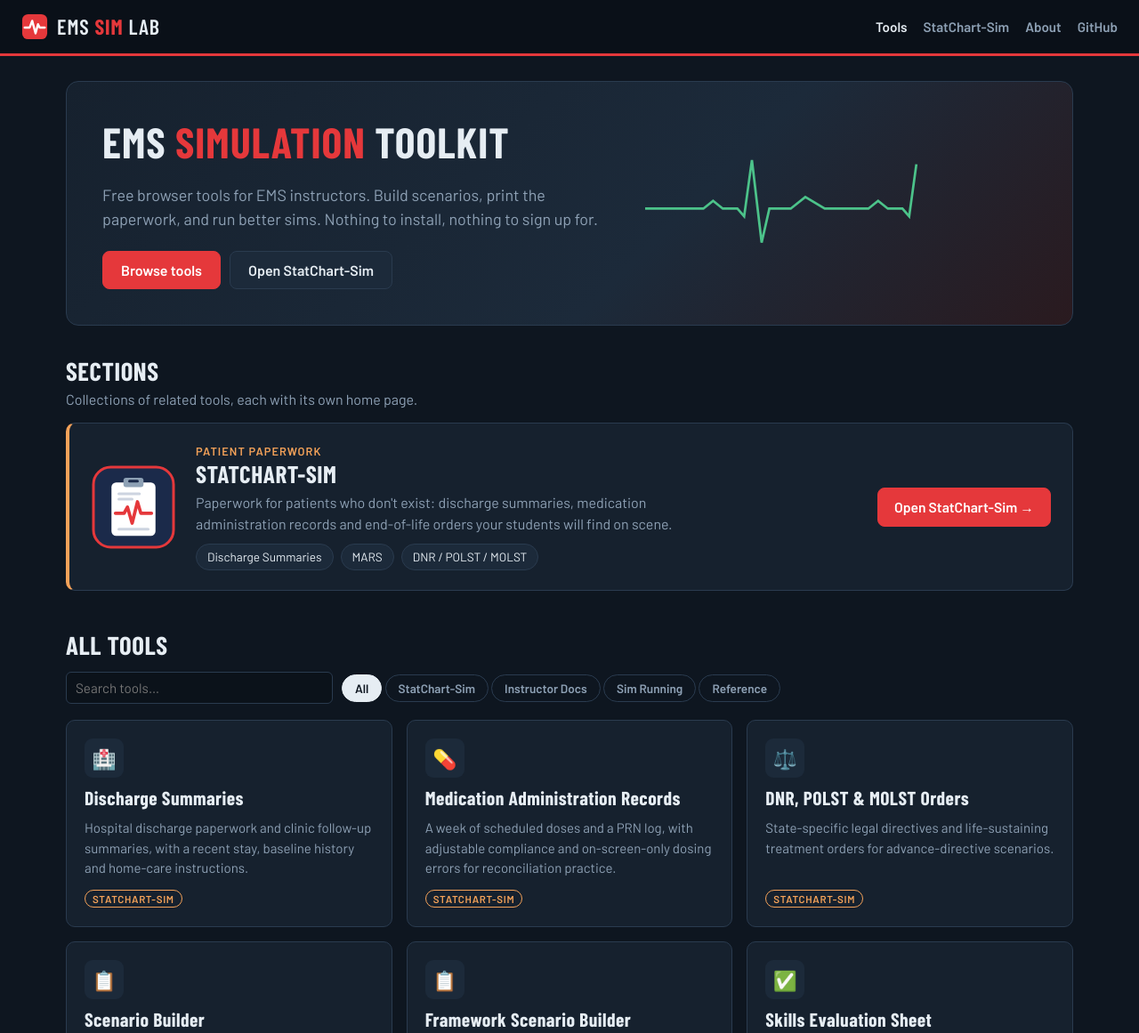
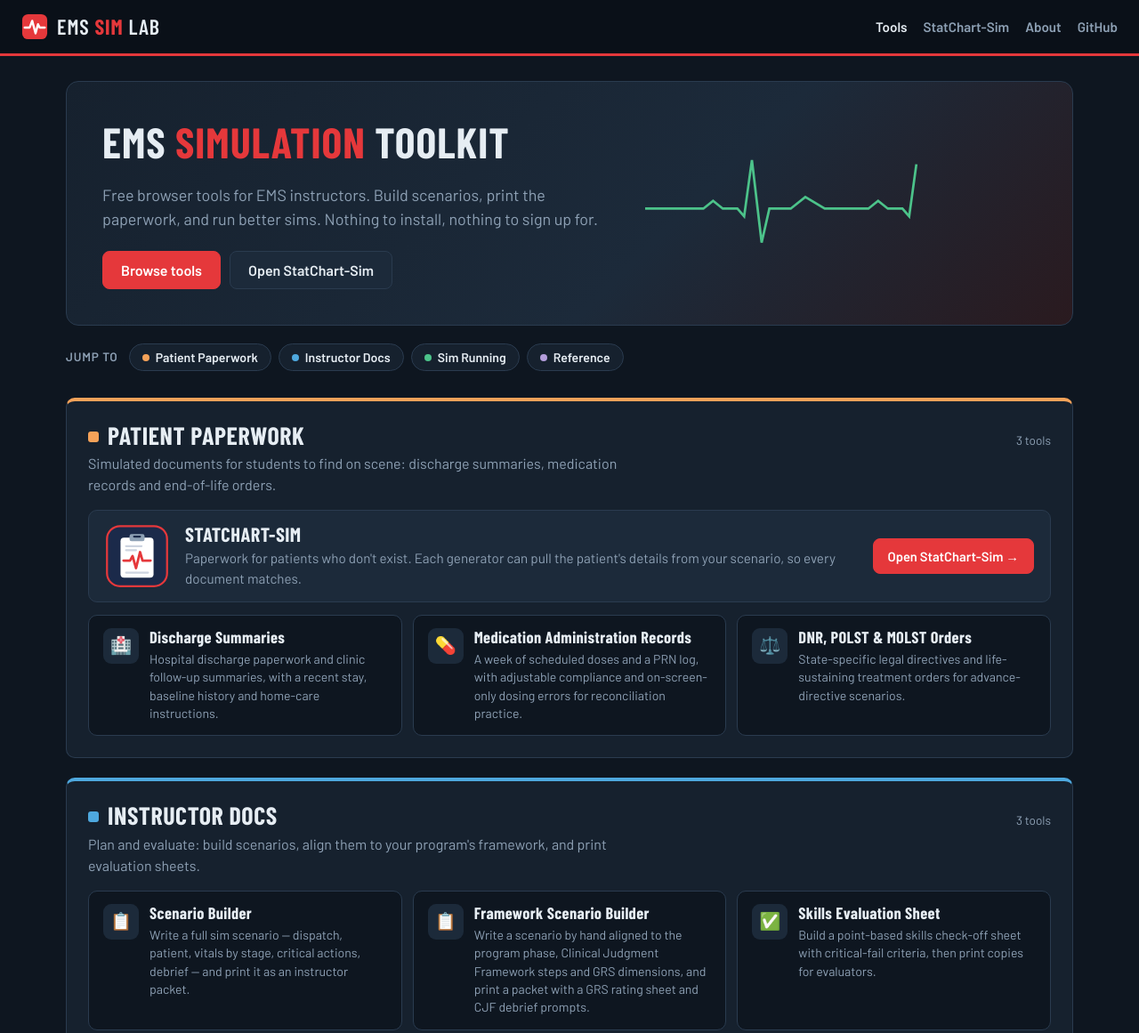
Before and after one commit to ems-simlab/EMS-SimLab, a plain HTML site: page index.html in a window 1280 px wide. Shown: the top 1161 px of the page at 89% size. Drawn offline with nearby package versions, Linux system fonts and the light colour scheme.

Commit message:
Add files via upload
added sections, updated tools.js, qol updates for scenario builder tools

```diff
--- a/assets/site.css
+++ b/assets/site.css
@@ -44,6 +44,10 @@ a { color: var(--blue); }
 .topbar nav { margin-left: auto; display: flex; gap: 18px; }
 .topbar nav a { color: var(--muted); text-decoration: none; font-weight: 600; font-size: .95rem; }
 .topbar nav a:hover, .topbar nav a.active { color: var(--text); }
+@media (max-width: 560px) {
+  .topbar { flex-wrap: wrap; gap: 6px 16px; padding: 10px 16px; }
+  .topbar nav { margin-left: 0; width: 100%; gap: 16px; }
+}
 
 .wrap { max-width: 1180px; margin: 0 auto; padding: 28px 24px 60px; }
 
--- a/index.html
+++ b/index.html
@@ -26,46 +26,37 @@
   @media (prefers-reduced-motion: reduce) { .ecg path { animation: none; stroke-dashoffset: 0; } }
   @media (max-width: 800px) { .hero { grid-template-columns: 1fr; padding: 28px; } .hero h1 { font-size: 2.2rem; } }
 
-  .sec-title { margin: 0 0 14px; }
-  .sec-title h2 { margin: 0 0 4px; font-size: 1.8rem; text-transform: uppercase; }
-  .sec-title p { margin: 0; color: var(--muted); }
+  /* Jump-to row under the hero */
+  .jump { display: flex; flex-wrap: wrap; gap: 8px; align-items: center; margin: -14px 0 30px; }
+  .jump span { color: var(--muted); font-size: .85rem; font-weight: 600; text-transform: uppercase; letter-spacing: .06em; margin-right: 4px; }
+  .jump a { font: 600 .88rem var(--font); color: var(--text); text-decoration: none; padding: 6px 14px; border-radius: 99px; border: 1px solid var(--line); background: var(--panel); }
+  .jump a:hover { border-color: var(--accent, var(--muted)); }
+  .jump a i { display: inline-block; width: 8px; height: 8px; border-radius: 50%; background: var(--accent); margin-right: 7px; vertical-align: 1px; }
 
-  /* Featured sections (sub-sites inside EMS Sim Lab) */
-  .sections { display: grid; gap: 16px; margin-bottom: 44px; }
-  .feature {
-    display: grid; grid-template-columns: 96px 1fr auto; gap: 22px; align-items: center;
-    background: var(--panel); border: 1px solid var(--line); border-left: 4px solid var(--amber);
-    border-radius: var(--radius); padding: 22px 24px;
-  }
-  .feature img { width: 96px; height: 96px; }
-  .feature h3 { margin: 0 0 4px; font-size: 1.7rem; text-transform: uppercase; }
-  .feature .kicker { color: var(--amber); font-weight: 600; font-size: .8rem; text-transform: uppercase; letter-spacing: .08em; }
-  .feature p { margin: 0 0 10px; color: var(--muted); max-width: 64ch; }
-  .feature .links { display: flex; flex-wrap: wrap; gap: 8px; }
-  .feature .links a { font-size: .85rem; color: var(--text); text-decoration: none; border: 1px solid var(--line); border-radius: 99px; padding: 4px 12px; background: var(--panel-2); }
-  .feature .links a:hover { border-color: var(--muted); }
-  .feature .open { padding: 11px 18px; font-size: .98rem; white-space: nowrap; }
-  @media (max-width: 800px) { .feature { grid-template-columns: 1fr; } .feature img { width: 64px; height: 64px; } }
+  /* Section panels (built from CATEGORIES in tools.js) */
+  .tsections { display: grid; gap: 22px; }
+  .tsec { background: var(--panel); border: 1px solid var(--line); border-top: 4px solid var(--accent); border-radius: var(--radius); padding: 22px 24px 24px; scroll-margin-top: 80px; }
+  .tsec-head { display: flex; align-items: baseline; justify-content: space-between; gap: 16px; flex-wrap: wrap; margin-bottom: 16px; }
+  .tsec-head h2 { margin: 0 0 4px; font-size: 1.75rem; text-transform: uppercase; }
+  .tsec-head h2 i { display: inline-block; width: 12px; height: 12px; border-radius: 3px; background: var(--accent); margin-right: 10px; vertical-align: 3px; }
+  .tsec-head p { margin: 0; color: var(--muted); max-width: 70ch; }
+  .tsec-head .count { color: var(--muted); font-size: .85rem; white-space: nowrap; }
 
-  .filters { display: flex; flex-wrap: wrap; gap: 10px; align-items: center; margin-bottom: 18px; }
-  .filters input { max-width: 300px; }
-  .chip { font: 600 .85rem var(--font); padding: 6px 14px; border-radius: 99px; border: 1px solid var(--line); background: transparent; color: var(--muted); cursor: pointer; }
-  .chip:hover { color: var(--text); }
-  .chip.on { background: var(--text); color: var(--bg); border-color: var(--text); }
+  .tfeature { display: grid; grid-template-columns: 72px 1fr auto; gap: 18px; align-items: center; background: var(--panel-2); border: 1px solid var(--line); border-radius: var(--radius); padding: 14px 18px; margin-bottom: 14px; }
+  .tfeature img { width: 72px; height: 72px; }
+  .tfeature h3 { margin: 0 0 2px; font-size: 1.4rem; text-transform: uppercase; }
+  .tfeature p { margin: 0; color: var(--muted); font-size: .95rem; }
+  .tfeature .btn { padding: 10px 16px; white-space: nowrap; }
+  @media (max-width: 760px) { .tfeature { grid-template-columns: 56px 1fr; } .tfeature img { width: 56px; height: 56px; } .tfeature .btn { grid-column: 1 / -1; justify-content: center; } }
 
-  .cards { display: grid; grid-template-columns: repeat(auto-fill, minmax(290px, 1fr)); gap: 16px; }
-  .card {
-    display: flex; flex-direction: column; gap: 10px;
-    background: var(--panel); border: 1px solid var(--line); border-radius: var(--radius);
-    padding: 20px; text-decoration: none; color: var(--text);
-    transition: border-color .15s, transform .15s;
-  }
-  a.card:hover { border-color: var(--red); transform: translateY(-2px); }
-  .card.disabled { opacity: .5; }
-  .card .icon { width: 44px; height: 44px; border-radius: 9px; display: grid; place-items: center; background: var(--panel-2); font-size: 1.35rem; }
-  .card h3 { margin: 0; font-size: 1.35rem; }
-  .card p { margin: 0; color: var(--muted); font-size: .94rem; flex: 1; }
-  .empty-state { color: var(--muted); padding: 30px; text-align: center; }
+  .tiles { display: grid; grid-template-columns: repeat(auto-fill, minmax(min(100%, 300px), 1fr)); gap: 12px; }
+  .tile { display: grid; grid-template-columns: 40px 1fr; gap: 4px 12px; align-content: start; background: var(--bg); border: 1px solid var(--line); border-radius: 10px; padding: 14px 16px; text-decoration: none; color: var(--text); transition: border-color .15s, transform .15s; }
+  a.tile:hover { border-color: var(--accent); transform: translateY(-2px); }
+  .tile .icon { grid-row: span 2; width: 40px; height: 40px; border-radius: 9px; display: grid; place-items: center; background: var(--panel-2); font-size: 1.2rem; }
+  .tile h3 { margin: 0; font-size: 1.15rem; }
+  .tile p { margin: 0; color: var(--muted); font-size: .88rem; line-height: 1.45; }
+  .tile.soon { opacity: .5; }
+  .tile .soon-tag { font-size: .7rem; font-weight: 700; text-transform: uppercase; letter-spacing: .06em; color: var(--muted); margin-left: 6px; vertical-align: 2px; }
 
   .notice { border-left: 4px solid var(--red); margin-top: 44px; }
   .notice p { color: var(--muted); margin: 0 0 8px; }
@@ -92,33 +83,9 @@
     </svg>
   </section>
 
-  <!-- Sections: larger tool collections with their own pages -->
-  <div class="sec-title"><h2>Sections</h2><p>Collections of related tools, each with its own home page.</p></div>
-  <div class="sections">
-    <article class="feature">
-      <img src="statchart-sim/assets/logo.svg" alt="StatChart-Sim logo">
-      <div>
-        <div class="kicker">Patient paperwork</div>
-        <h3>StatChart-Sim</h3>
-        <p>Paperwork for patients who don't exist: discharge summaries, medication administration records and end-of-life orders your students will find on scene.</p>
-        <div class="links">
-          <a href="statchart-sim/discharge-summary/index.html">Discharge Summaries</a>
-          <a href="statchart-sim/MARS/index.html">MARS</a>
-          <a href="statchart-sim/Legal/index.html">DNR / POLST / MOLST</a>
-        </div>
-      </div>
-      <a class="btn primary open" href="statchart-sim/index.html">Open StatChart-Sim →</a>
-    </article>
-  </div>
-
-  <section id="tools">
-    <div class="sec-title"><h2>All tools</h2></div>
-    <div class="filters">
-      <input id="q" type="search" placeholder="Search tools…" aria-label="Search tools">
-      <div id="chips"></div>
-    </div>
-    <div id="cards" class="cards"></div>
-  </section>
+  <!-- Sections and their tools are built from tools.js -->
+  <nav class="jump" id="jump" aria-label="Jump to a section"></nav>
+  <div class="tsections" id="tools"></div>
 
   <section id="about" class="panel notice">
     <h2>About EMS Sim Lab</h2>
@@ -141,44 +108,50 @@
 <script src="assets/common.js"></script>
 <script src="tools.js"></script>
 <script>
+const sectionsEl = document.getElementById('tools'), jumpEl = document.getElementById('jump');
+
 if (typeof TOOLS === 'undefined' || typeof CATEGORIES === 'undefined') {
-  window.TOOLS = []; window.CATEGORIES = {};
-  document.getElementById('cards').outerHTML = '<div class="panel" style="border-color:var(--red)"><strong>The tool list didn\'t load.</strong> <span class="muted">There\'s probably a typo in <code>tools.js</code>, such as a missing comma, quote or bracket. Undo your last change there, or check your browser\'s developer console for the line number.</span></div><div id="cards"></div>';
-}
-let activeCat = 'all';
-const chipsEl = document.getElementById('chips');
-const cardsEl = document.getElementById('cards');
-const qEl = document.getElementById('q');
-
-function renderChips() {
-  const opts = [['all', 'All']].concat(Object.entries(CATEGORIES).map(([k, v]) => [k, v.label]));
-  chipsEl.innerHTML = opts.map(([k, l]) =>
-    `<button class="chip ${k === activeCat ? 'on' : ''}" data-cat="${k}">${l}</button>`).join(' ');
+  sectionsEl.innerHTML = '<div class="panel" style="border-color:var(--red)"><strong>The tool list didn\'t load.</strong> <span class="muted">There\'s probably a typo in <code>tools.js</code>, such as a missing comma, quote or bracket. Undo your last change there, or check your browser\'s developer console for the line number.</span></div>';
+} else {
+  renderSections();
 }
 
-function renderCards() {
-  const q = qEl.value.trim().toLowerCase();
-  const list = TOOLS.filter(t =>
-    (activeCat === 'all' || t.category === activeCat) &&
-    (!q || (t.title + ' ' + t.desc).toLowerCase().includes(q)));
-  if (!list.length) { cardsEl.innerHTML = TOOLS.length ? '<div class="empty-state">No tools match that search.</div>' : ''; return; }
-  cardsEl.innerHTML = list.map(t => {
-    const cat = CATEGORIES[t.category];
-    const live = t.status === 'live';
-    const tag = live ? `<span class="tag ${cat.tag}">${cat.label}</span>` : '<span class="tag soon">Coming soon</span>';
-    const inner = `<div class="icon">${t.icon}</div><h3>${escapeHtml(t.title)}</h3><p>${escapeHtml(t.desc)}</p><div>${tag}</div>`;
-    return live ? `<a class="card" href="${t.href}">${inner}</a>` : `<div class="card disabled">${inner}</div>`;
+function renderSections() {
+  const sections = Object.entries(CATEGORIES)
+    .map(([key, cat]) => ({ key, cat, tools: TOOLS.filter(t => t.category === key) }))
+    .filter(s => s.tools.length || s.cat.feature);
+
+  jumpEl.innerHTML = '<span>Jump to</span>' + sections.map(s =>
+    `<a href="#sec-${s.key}" style="--accent:${s.cat.accent || 'var(--muted)'}"><i></i>${escapeHtml(s.cat.label || s.key)}</a>`).join('');
+
+  sectionsEl.innerHTML = sections.map(({ key, cat, tools }) => {
+    const live = tools.filter(t => t.status === 'live').length;
+    const feature = cat.feature ? `
+      <div class="tfeature">
+        <img src="${cat.feature.logo}" alt="${escapeHtml(cat.feature.title)} logo">
+        <div><h3>${escapeHtml(cat.feature.title)}</h3><p>${escapeHtml(cat.feature.text || '')}</p></div>
+        <a class="btn primary" href="${cat.feature.href}">Open ${escapeHtml(cat.feature.title)} →</a>
+      </div>` : '';
+    const tiles = tools.map(t => {
+      const soon = t.status !== 'live';
+      const inner = `<div class="icon">${t.icon || '🧰'}</div>
+        <h3>${escapeHtml(t.title)}${soon ? '<span class="soon-tag">Coming soon</span>' : ''}</h3>
+        <p>${escapeHtml(t.desc || '')}</p>`;
+      return soon ? `<div class="tile soon">${inner}</div>` : `<a class="tile" href="${t.href}">${inner}</a>`;
+    }).join('');
+    return `
+    <section class="tsec" id="sec-${key}" style="--accent:${cat.accent || 'var(--muted)'}">
+      <div class="tsec-head">
+        <div><h2><i></i>${escapeHtml(cat.label || key)}</h2>${cat.desc ? `<p>${escapeHtml(cat.desc)}</p>` : ''}</div>
+        <span class="count">${live ? `${live} ${live === 1 ? 'tool' : 'tools'}${tools.length > live ? ` · ${tools.length - live} coming soon` : ''}` : 'Coming soon'}</span>
+      </div>
+      ${feature}
+      ${tools.length ? `<div class="tiles">${tiles}</div>` : ''}
+    </section>`;
   }).join('');
 }
 
-chipsEl.addEventListener('click', e => {
-  const b = e.target.closest('[data-cat]'); if (!b) return;
-  activeCat = b.dataset.cat; renderChips(); renderCards();
-});
-qEl.addEventListener('input', renderCards);
-
 renderTopbar('', 'home');
-renderChips(); renderCards();
 </script>
 </body>
 </html>
--- a/tools.js
+++ b/tools.js
@@ -11,20 +11,44 @@
    Fields:
      title     Card heading
      icon      An emoji
-     category  One of the keys in CATEGORIES (statchart, instructor, sim, ref)
+     category  Which section it appears in: a key from CATEGORIES
+               (statchart, instructor, sim, ref)
      status    'live' = clickable card, 'soon' = greyed-out "Coming soon"
      href      Path to the page (only needed when status is 'live')
      desc      One or two sentences shown on the card
+
+   SECTIONS: each key in CATEGORIES is a section panel on the home page,
+   shown in the order listed. A section shows every tool whose category
+   matches its key; sections with no tools are hidden. Section fields:
+     label    Section heading            accent   Color (hex) for the panel
+     desc     One-line description       feature  Optional banner for a
+                                                  sub-site (see statchart)
+   To add a section, copy one of the CATEGORIES entries and give it a new
+   key, then set that key as the category of the tools that belong in it.
 
    Watch the punctuation: each entry is wrapped in { }, text goes in
    'single quotes', and entries are separated by commas.
    ===================================================================== */
 
 const CATEGORIES = {
-  statchart:  { label: 'StatChart-Sim',   tag: 'doc' },
-  instructor: { label: 'Instructor Docs', tag: 'doc' },
-  sim:        { label: 'Sim Running',     tag: 'sim' },
-  ref:        { label: 'Reference',       tag: 'ref' }
+  statchart: {
+    label: 'Patient Paperwork', accent: '#f4a259',
+    desc: 'Simulated documents for students to find on scene: discharge summaries, medication records and end-of-life orders.',
+    feature: { title: 'StatChart-Sim', logo: 'statchart-sim/assets/logo.svg', href: 'statchart-sim/index.html',
+               text: 'Paperwork for patients who don\'t exist. Each generator can pull the patient\'s details from your scenario, so every document matches.' }
+  },
+  instructor: {
+    label: 'Instructor Docs', accent: '#4ea8de',
+    desc: 'Plan and evaluate: build scenarios, align them to your program\'s framework, and print evaluation sheets.'
+  },
+  sim: {
+    label: 'Sim Running', accent: '#4cc38a',
+    desc: 'Tools to use while a scenario is running.'
+  },
+  ref: {
+    label: 'Reference', accent: '#b39ddb',
+    desc: 'Quick references for before and after the run.'
+  }
 };
 
 const TOOLS = [
```
Also changed, not shown: assets/scenario-link.js (added, +151 -0 lines), statchart-sim/Legal/index.html (+2 -0 lines), statchart-sim/MARS/index.html (+2 -0 lines), statchart-sim/discharge-summary/index.html (+2 -0 lines), tools/scenario-builder.html (+43 -9 lines), 1 other file.
